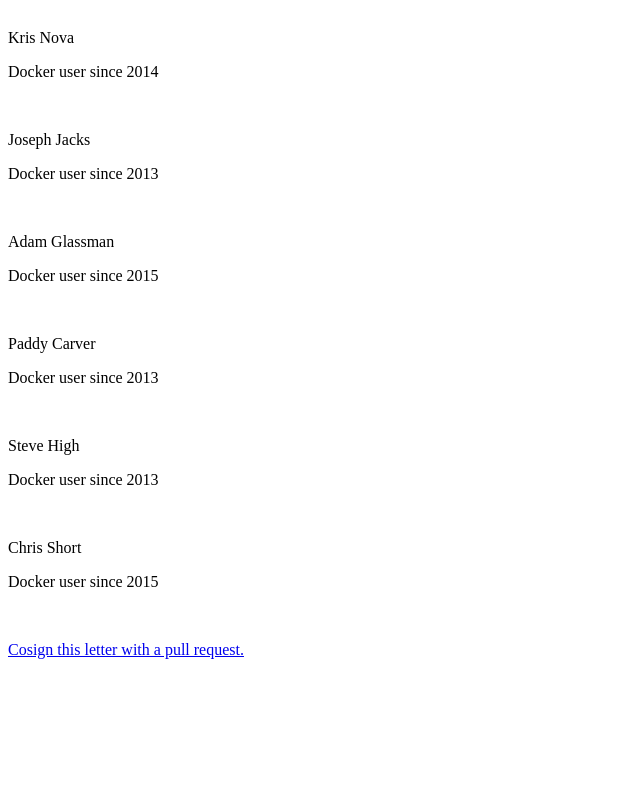
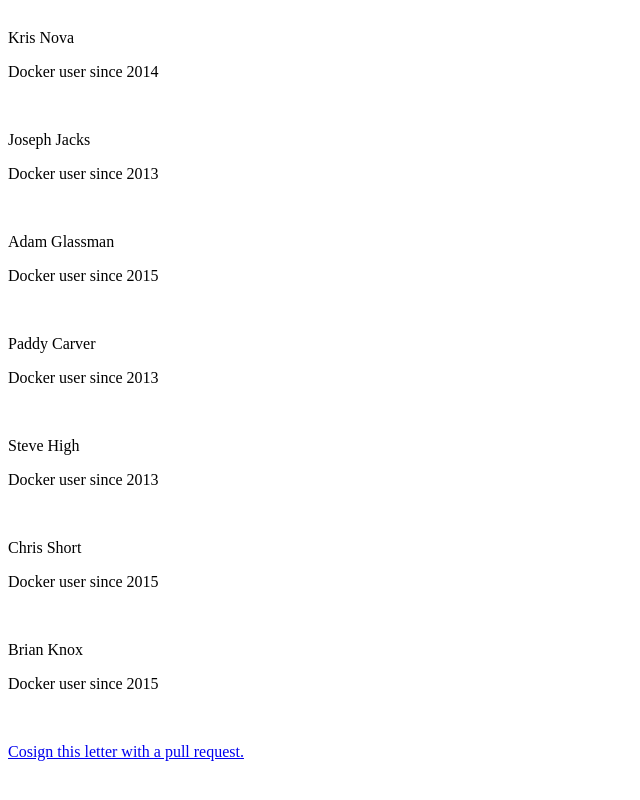
Before and after one commit to kennjason/openletter, a plain HTML site: page index.html in a window 1280 px wide. Shown: the part 974-1774 px from the top of the page, without its empty margins (0-640 px from the left). Before the commit the page ends 1750 px from the top, so only its background shows below. Drawn offline with Linux system fonts and the light colour scheme.

Commit message:
Add Brian Knox to signatories

```diff
--- a/index.html
+++ b/index.html
@@ -42,6 +42,9 @@
 <p><span style="font-weight: 400;">Chris Short</span></p>
 <p><span style="font-weight: 400;">Docker user since 2015</span></p>
 <br/>
+<p><span style="font-weight: 400;">Brian Knox</span></p>
+<p><span style="font-weight: 400;">Docker user since 2015</span></p>
+<br/>
 <p><span style="font-weight: 400;"><a href="https://github.com/bketelsen/openletter">Cosign this letter with a pull request.</a></span></p>
 <h1 style="color: #5e9ca0;"><strong><br /><br /></strong></h1>
 <script>
```
